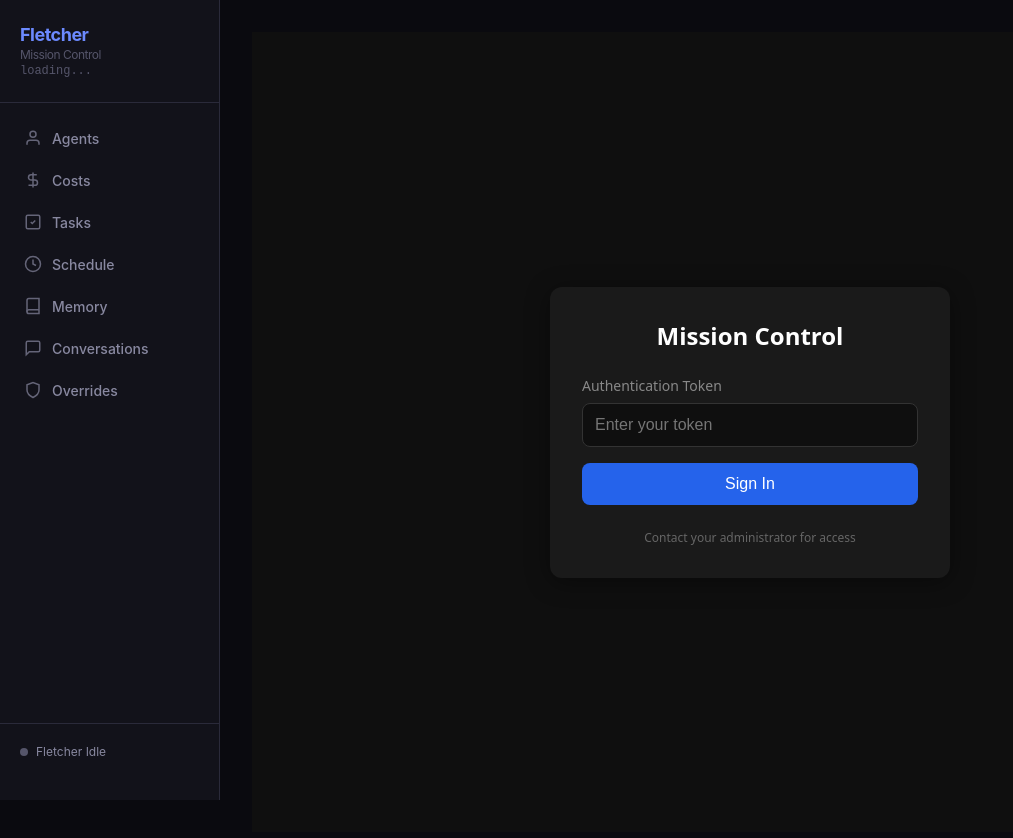
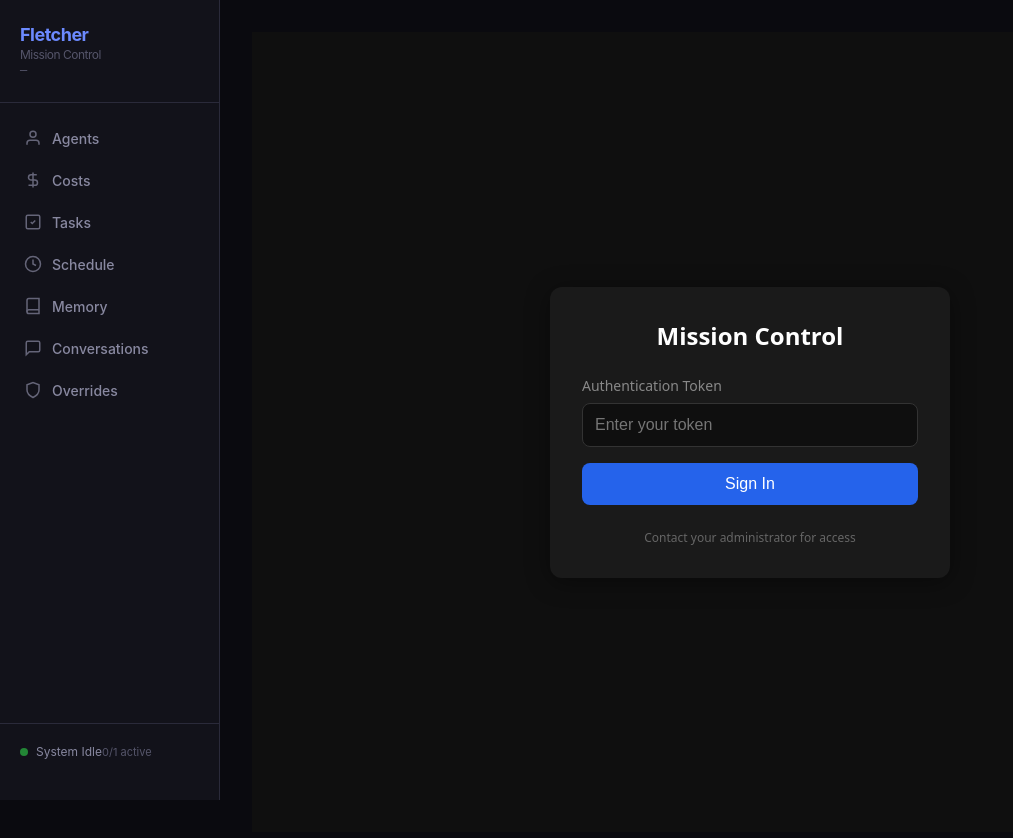
Before and after one commit to alexschar/fletcher-mission-control-live, a Next.js app: page /login in a window 1280 px wide. Shown: the top 838 px of the page, without its empty margins (0-1013 px from the left). Built offline with nearby package versions, Linux system fonts and the light colour scheme; no server answers.

Commit message:
Consolidate agent status APIs, fix sidebar to show active agent

```diff
--- a/app/api/status/route.js
+++ b/app/api/status/route.js
@@ -1,26 +1,14 @@
 import { NextResponse } from 'next/server';
-const db = require('../../../lib/database');
+const { getAllAgentStatuses, updateAgentStatus } = require('../../../lib/store');
 const { authMiddleware } = require('../../../lib/auth');
-
-const DEFAULT_AGENT = 'celeste';
 
 export async function GET(request) {
   const authError = authMiddleware(request);
   if (authError) return authError;
 
   try {
-    const statuses = await db.getAgentStatus();
-    // If there are no statuses, return a default
-    if (!statuses || statuses.length === 0) {
-      return NextResponse.json({
-        status: 'idle',
-        currentTask: null,
-        agent: DEFAULT_AGENT
-      });
-    }
-    // Return the first status or the default agent's status
-    const defaultStatus = statuses.find(s => s.agent === DEFAULT_AGENT) || statuses[0];
-    return NextResponse.json(defaultStatus);
+    const statuses = getAllAgentStatuses();
+    return NextResponse.json(statuses);
   } catch (error) {
     return NextResponse.json({ error: error.message }, { status: 500 });
   }
@@ -32,12 +20,13 @@ export async function POST(request) {
 
   try {
     const body = await request.json();
+    const { agent, ...updates } = body;
 
-    const updated = await db.updateAgentStatus(DEFAULT_AGENT, {
-      status: body.status,
-      current_task: body.currentTask
-    });
+    if (!agent) {
+      return NextResponse.json({ error: 'Agent name required' }, { status: 400 });
+    }
 
+    const updated = updateAgentStatus(agent, updates);
     return NextResponse.json(updated);
   } catch (error) {
     return NextResponse.json({ error: error.message }, { status: 500 });
--- a/app/components/Sidebar.jsx
+++ b/app/components/Sidebar.jsx
@@ -2,20 +2,37 @@
 import { useState, useEffect } from "react";
 
 export default function Sidebar() {
-  const [status, setStatus] = useState(null);
+  const [agents, setAgents] = useState({});
+  const [loading, setLoading] = useState(true);
 
   useEffect(() => {
     function fetchStatus() {
-      fetch("/api/status").then(r => r.json()).then(setStatus).catch(() => {});
+      fetch("/api/status")
+        .then(r => r.json())
+        .then(data => {
+          setAgents(data);
+          setLoading(false);
+        })
+        .catch(() => setLoading(false));
     }
     fetchStatus();
     const interval = setInterval(fetchStatus, 15000);
     return () => clearInterval(interval);
   }, []);
 
-  const model = status?.model || "loading...";
-  const agentStatus = status?.status || "idle";
-  const dotColor = agentStatus === "working" ? "var(--green)" : agentStatus === "planning" ? "var(--yellow)" : "var(--text-muted)";
+  // Find the currently working agent, or any online agent
+  const activeAgent = Object.values(agents).find(a => a.status === 'working')
+    || Object.values(agents).find(a => a.status !== 'offline')
+    || Object.values(agents)[0];
+
+  const model = activeAgent?.model || (loading ? "..." : "—");
+  const agentName = activeAgent?.name || "System";
+  const agentStatus = activeAgent?.status || "idle";
+  const dotColor = agentStatus === "working" ? "#fd7e14" : agentStatus === "idle" ? "#238636" : "#8b949e";
+
+  // Count working agents
+  const workingCount = Object.values(agents).filter(a => a.status === 'working').length;
+  const totalCount = Object.keys(agents).length;
 
   return (
     <nav className="sidebar">
@@ -56,7 +73,12 @@ export default function Sidebar() {
       </div>
       <div className="sidebar-status">
         <span className="sidebar-status-dot" style={{ background: dotColor }}></span>
-        <span>Fletcher {agentStatus.charAt(0).toUpperCase() + agentStatus.slice(1)}</span>
+        <span>{agentName} {agentStatus.charAt(0).toUpperCase() + agentStatus.slice(1)}</span>
+        {totalCount > 0 && (
+          <span style={{ marginLeft: 'auto', fontSize: '11px', color: 'var(--text-muted)' }}>
+            {workingCount}/{totalCount} active
+          </span>
+        )}
       </div>
     </nav>
   );
--- a/data/agent_statuses.json
+++ b/data/agent_statuses.json
@@ -12,9 +12,9 @@
     "name": "Sawyer",
     "id": "sawyer",
     "status": "working",
-    "currentTask": "Fixing agent status accuracy bug",
+    "currentTask": "Fixing API consolidation and sidebar",
     "model": "openai-codex/gpt-5.4",
-    "lastSeen": "2026-03-18T16:02:53.178Z",
+    "lastSeen": "2026-03-18T16:12:18.377Z",
     "role": "Daily operator, context observer, task dispatcher"
   },
   "celeste": {
```
